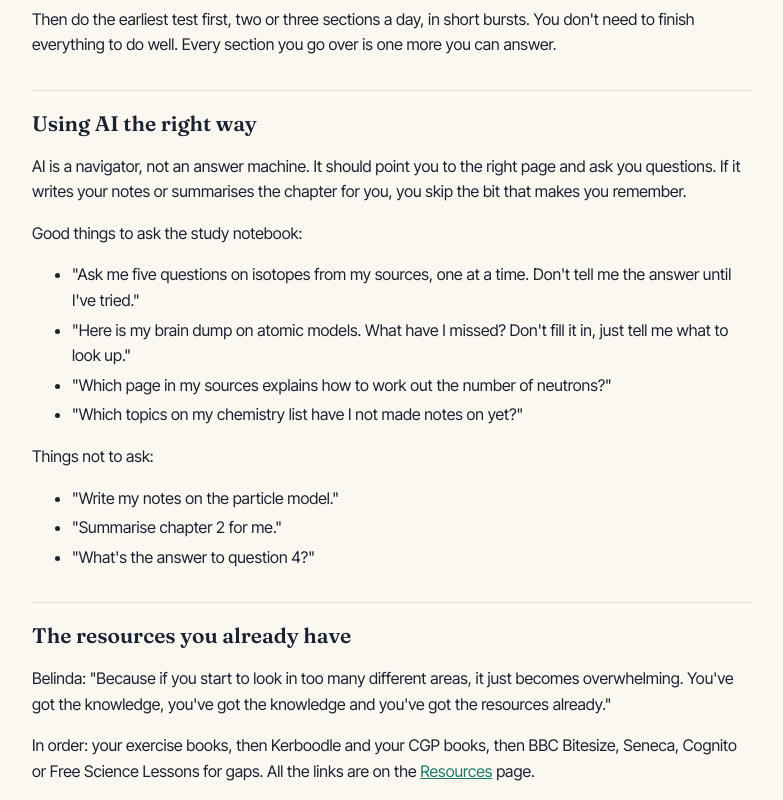
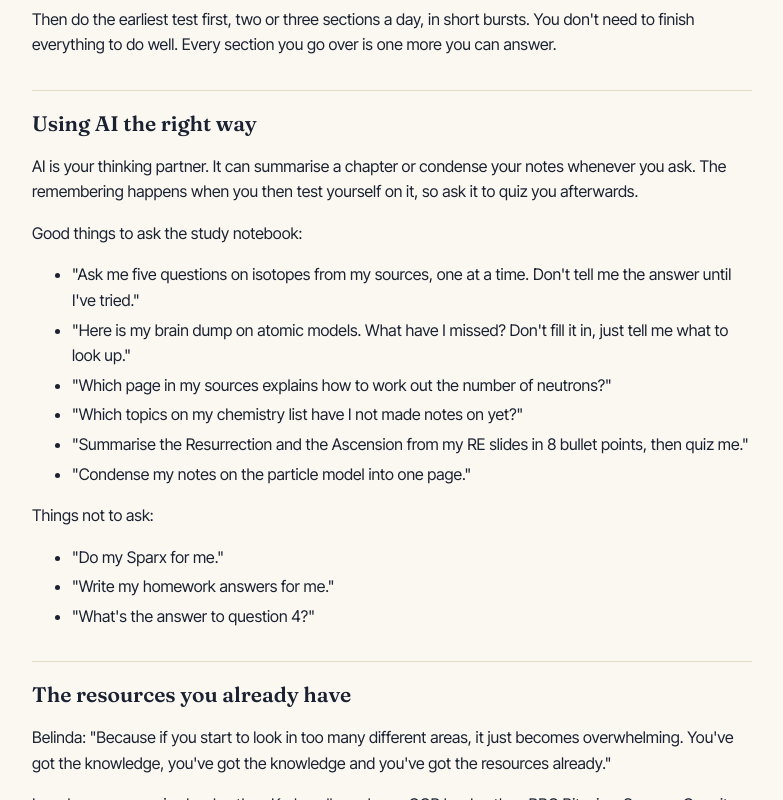
Before and after one commit to null-indexed/jack-hub, a plain HTML site: page materials/how-to-revise.html in a window 1280 px wide. Shown: the part 1990-2790 px from the top of the page, without its empty margins (248-1031 px from the left). Drawn offline with Linux system fonts and the light colour scheme.

Commit message:
Allow AI summaries and condensed notes on request (study pack, how to revise)
Co-Authored-By: Claude Opus 5.5 <noreply@anthropic.com>

```diff
--- a/materials/how-to-revise.html
+++ b/materials/how-to-revise.html
@@ -25,7 +25,7 @@ li{margin:4px 0} .note{margin-top:40px;padding:12px 14px;border-radius:10px;back
 <li><strong>Read the section in your book.</strong> Read it, then read it again. Look at your diagrams.</li>
 <li><strong>Make notes again.</strong> Write a revision card or a page: key words, a labelled diagram, any formula. In biology, label everything.</li>
 <li><strong>Fill the gaps, and only the gaps.</strong> If something in your book doesn't make sense or is missing, look up just that bit: CGP book, Kerboodle, BBC Bitesize, Seneca. Add what you find to your notes.</li>
-<li><strong>Let the AI study notebook test you.</strong> Ask it to quiz you and to tell you what you've missed. Don't ask it to write your notes for you (see below).</li>
+<li><strong>Let the AI study notebook test you.</strong> Ask it to quiz you and to tell you what you've missed. It can also summarise a topic or condense your notes when you ask.</li>
 <li><strong>Tick it off and come back later.</strong> In a few days, brain dump the same section again. Whatever you've forgotten is what you read next.</li>
 </ol>
 <p>Belinda: "Anything you're not sure about, just look at the bit that you're not sure about, don't take yourself right back to the beginning."</p>
@@ -85,18 +85,20 @@ li{margin:4px 0} .note{margin-top:40px;padding:12px 14px;border-radius:10px;back
 </table></div>
 <p>Then do the earliest test first, two or three sections a day, in short bursts. You don't need to finish everything to do well. Every section you go over is one more you can answer.</p>
 <h2>Using AI the right way</h2>
-<p>AI is a navigator, not an answer machine. It should point you to the right page and ask you questions. If it writes your notes or summarises the chapter for you, you skip the bit that makes you remember.</p>
+<p>AI is your thinking partner. It can summarise a chapter or condense your notes whenever you ask. The remembering happens when you then test yourself on it, so ask it to quiz you afterwards.</p>
 <p>Good things to ask the study notebook:</p>
 <ul>
 <li>"Ask me five questions on isotopes from my sources, one at a time. Don't tell me the answer until I've tried."</li>
 <li>"Here is my brain dump on atomic models. What have I missed? Don't fill it in, just tell me what to look up."</li>
 <li>"Which page in my sources explains how to work out the number of neutrons?"</li>
 <li>"Which topics on my chemistry list have I not made notes on yet?"</li>
+<li>"Summarise the Resurrection and the Ascension from my RE slides in 8 bullet points, then quiz me."</li>
+<li>"Condense my notes on the particle model into one page."</li>
 </ul>
 <p>Things not to ask:</p>
 <ul>
-<li>"Write my notes on the particle model."</li>
-<li>"Summarise chapter 2 for me."</li>
+<li>"Do my Sparx for me."</li>
+<li>"Write my homework answers for me."</li>
 <li>"What's the answer to question 4?"</li>
 </ul>
 <h2>The resources you already have</h2>
--- a/sw.js
+++ b/sw.js
@@ -1,5 +1,5 @@
 // Minimal service worker: network first, falls back to cache when offline.
-const C='jack-hub-v6-20';
+const C='jack-hub-v6-21';
 self.addEventListener('install',e=>self.skipWaiting());
 self.addEventListener('activate',e=>e.waitUntil(self.clients.claim()));
 self.addEventListener('fetch',e=>{
```
Also changed, not shown: materials/study-pack.html (+1 -1 lines), 1 other file.
